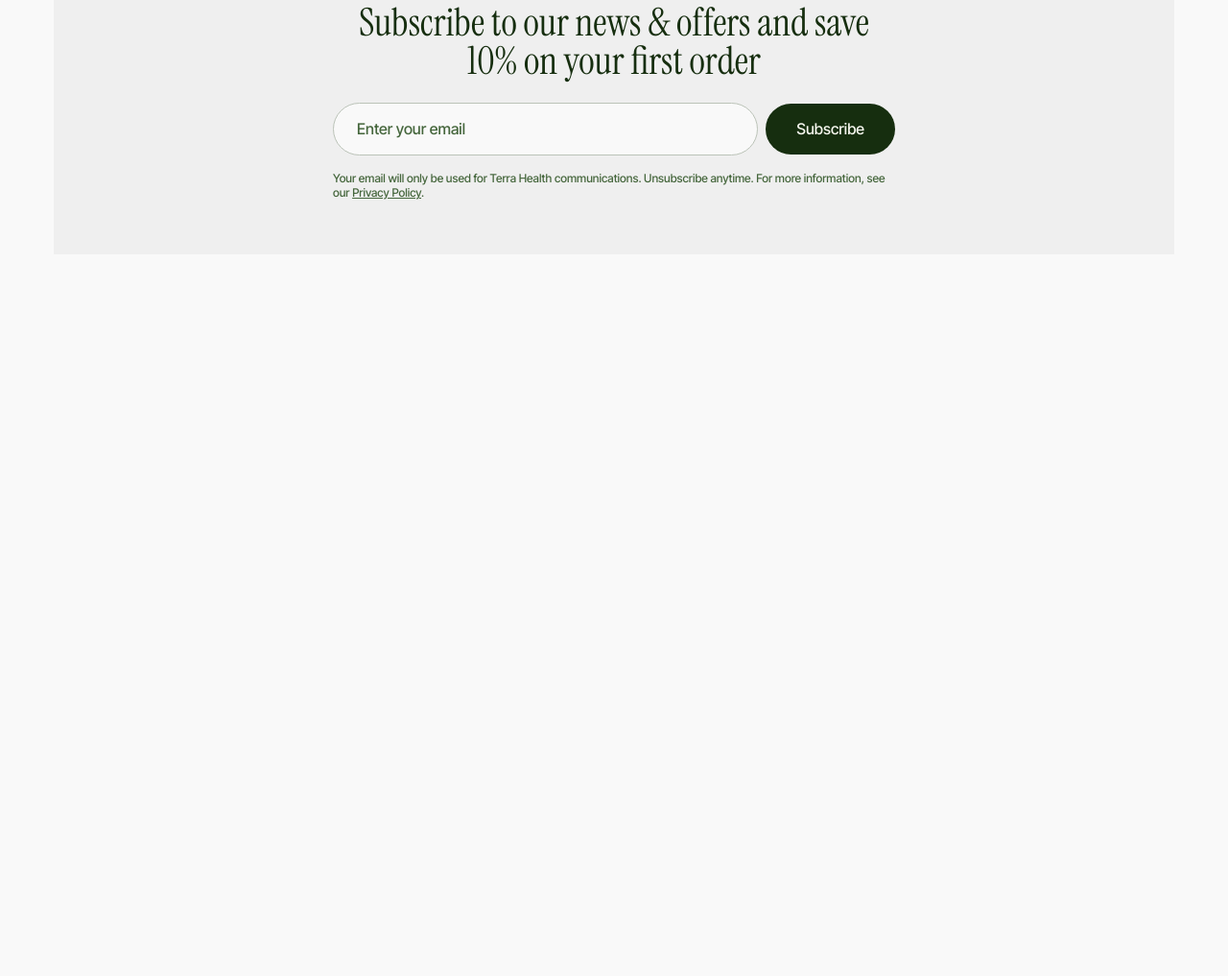
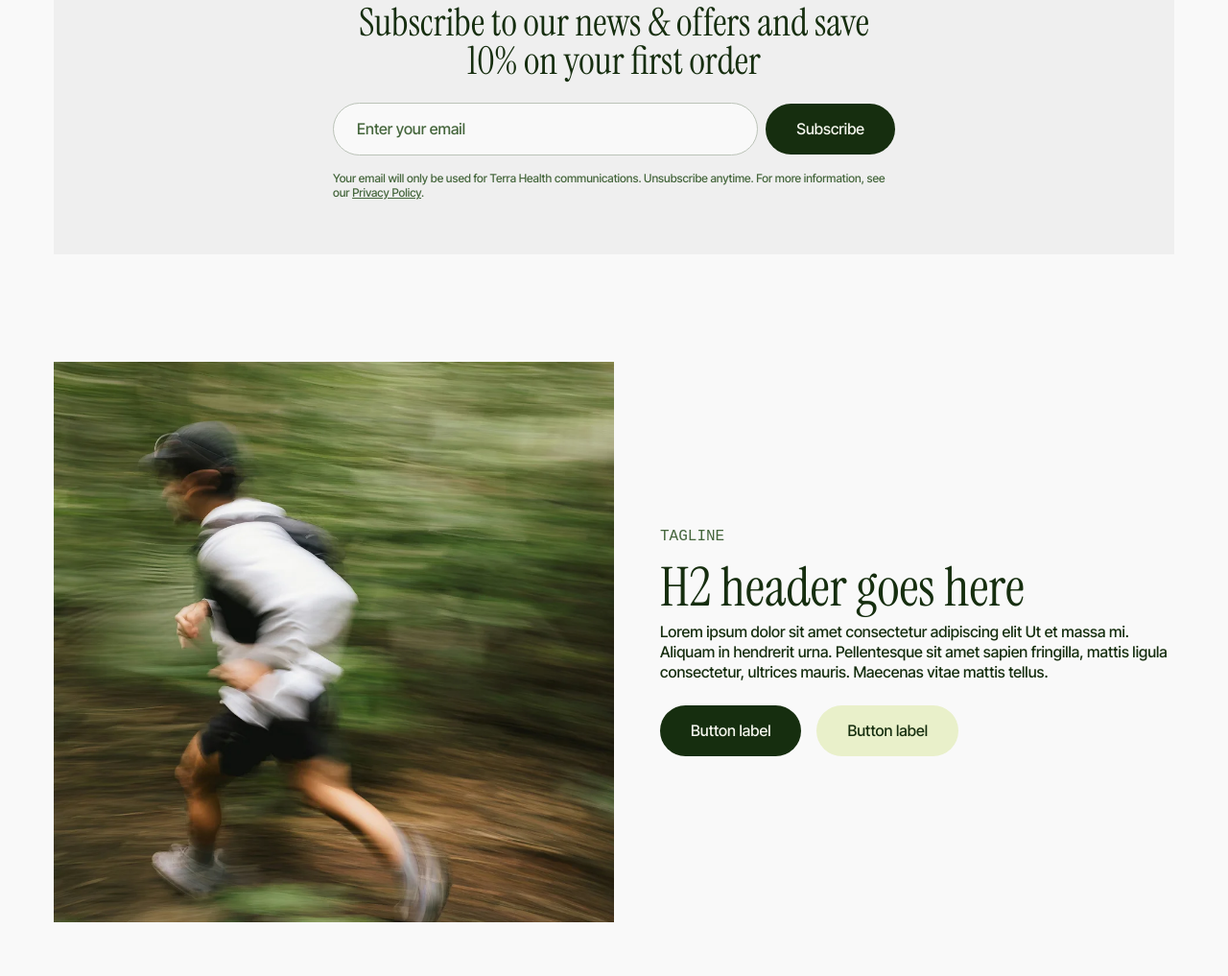
Before and after one commit to Djamelea/terra_health_exercise, a website built with Parcel: page index.html in a window 1280 px wide. Shown: the part 1541-2558 px from the top of the page at 96% size. Before the commit the page ends 1862 px from the top, so only its background shows below. Built offline with nearby package versions, Linux system fonts and the light colour scheme; a web font is replaced by a local one.

Commit message:
feat: add simple feature text section

```diff
--- a/index.html
+++ b/index.html
@@ -248,6 +248,30 @@
                 </div>
             </div>
         </section>
+        <section class="feature-simple-text__section">
+            <div class="container">
+                <div class="feature-simple-text">
+                    <img src="assets/webp/main_image.webp" alt="Trail runner moving fast through a forest" class="feature-simple-text__img">
+                    <div class="feature-simple-text__content content">
+                        <div class="content__text">
+                            <p class="content__text-eyebrow">
+                                Tagline
+                            </p>
+                            <h2 class="content__text-title">
+                                H2 header goes here
+                            </h2>
+                            <p class="content__text-desc">
+                                Lorem ipsum dolor sit amet consectetur adipiscing elit Ut et massa mi. Aliquam in hendrerit urna. Pellentesque sit amet sapien fringilla, mattis ligula consectetur, ultrices mauris. Maecenas vitae mattis tellus.
+                            </p>
+                        </div>
+                        <div class="content__buttons button">
+                            <a href="#" class="button__primary">Button label</a>
+                            <a href="#" class="button__secondary">Button label</a>
+                        </div>
+                    </div>
+                </div>
+            </div>
+        </section>
     </main>
 </body>
 </html>
--- /dev/null
+++ b/styles/_feature-simple-text.scss
@@ -0,0 +1,84 @@
+@use 'variables' as v;
+@use 'mixins' as m;
+@use 'typography';
+@use 'buttons';
+
+.feature-simple-text__section {
+    padding: 56px 0;
+
+    .feature-simple-text {
+        width: 100%;
+        @include m.d-flex(start, center, nowrap, row, 24px, 0);
+
+        &__img {
+            width: 50%;
+            height: 100%;
+            object-fit: cover;
+        }
+
+        .content {
+            width: 50%;
+            padding: 0 0 0 24px;
+            @include m.d-flex(start, start, nowrap, column, 0, 24px);
+
+            &__text {
+                @include m.d-flex(start, start, nowrap, column, 0, 8px);
+
+                &-eyebrow {
+                    margin: 0 0 8px 0;
+                    @extend %eyebrow-m-light-black;
+                }
+
+                &-title {
+                    @extend %h2-black;
+                }
+
+                &-desc {
+                    @extend %body-m-500-black;
+                }
+            }
+
+            .button {
+                @include m.d-flex(start, start, nowrap, row, 16px, 0);
+
+                &__primary {
+                    @extend %primary-button;
+                }
+
+                &__secondary {
+                    @extend %secondary-button;
+                }
+            }
+        }
+
+        @media (max-width: v.$media_lg) {
+            .content {
+                padding: 0;
+            }
+        }
+
+        @media (max-width: v.$media_sm) {
+            @include m.d-flex(start, start, nowrap, column, 0, 24px);
+
+            &__img {
+                width: 100%;
+            }
+
+            .content {
+                width: 100%;
+
+                .button {
+                    @include m.d-flex(start, start, wrap, row, 16px, 16px);
+                }
+            }
+        }
+    }
+
+    @media (max-width: v.$media_lg) {
+        padding: 48px 0;
+    }
+
+    @media (max-width: v.$media_sm) {
+        padding: 40px 0;
+    }
+}
--- a/styles/_hero.scss
+++ b/styles/_hero.scss
@@ -37,7 +37,7 @@
                 }
 
                 &-eyebrow {
-                    @extend %eyebrow-m-black;
+                    @extend %eyebrow-m-light-black;
                 }
 
                 &-main {
--- a/styles/_importer.scss
+++ b/styles/_importer.scss
@@ -3,3 +3,4 @@
 @forward 'slider-banner';
 @forward 'feature-numbers';
 @forward 'form-cta';
+@forward 'feature-simple-text';
--- a/styles/_typography.scss
+++ b/styles/_typography.scss
@@ -188,6 +188,13 @@
     letter-spacing: -4%;
 }
 
+%eyebrow-l-light-black {
+    font-family: "Fragment Mono", monospace;
+    @include m.font(20px, 400, v.$color_green_600);
+    text-transform: uppercase;
+    letter-spacing: -4%;
+}
+
 %eyebrow-l-white {
     font-family: "Fragment Mono", monospace;
     @include m.font(20px, 400, v.$color_green_100);
@@ -198,6 +205,13 @@
 %eyebrow-m-black {
     font-family: "Fragment Mono", monospace;
     @include m.font(16px, 400, v.$color_green_800);
+    text-transform: uppercase;
+    letter-spacing: -4%;
+}
+
+%eyebrow-m-light-black {
+    font-family: "Fragment Mono", monospace;
+    @include m.font(16px, 400, v.$color_green_600);
     text-transform: uppercase;
     letter-spacing: -4%;
 }
@@ -216,6 +230,13 @@
     letter-spacing: -4%;
 }
 
+%eyebrow-s-light-black {
+    font-family: "Fragment Mono", monospace;
+    @include m.font(12px, 400, v.$color_green_600);
+    text-transform: uppercase;
+    letter-spacing: -4%;
+}
+
 %eyebrow-s-white {
     font-family: "Fragment Mono", monospace;
     @include m.font(12px, 400, v.$color_green_100);
```
Also changed, not shown: dist/index.css, 1 other file.
